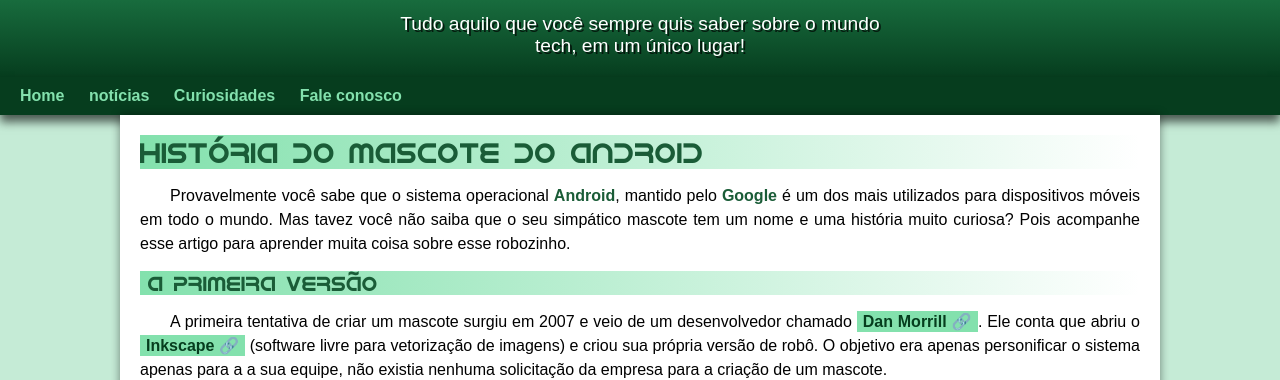
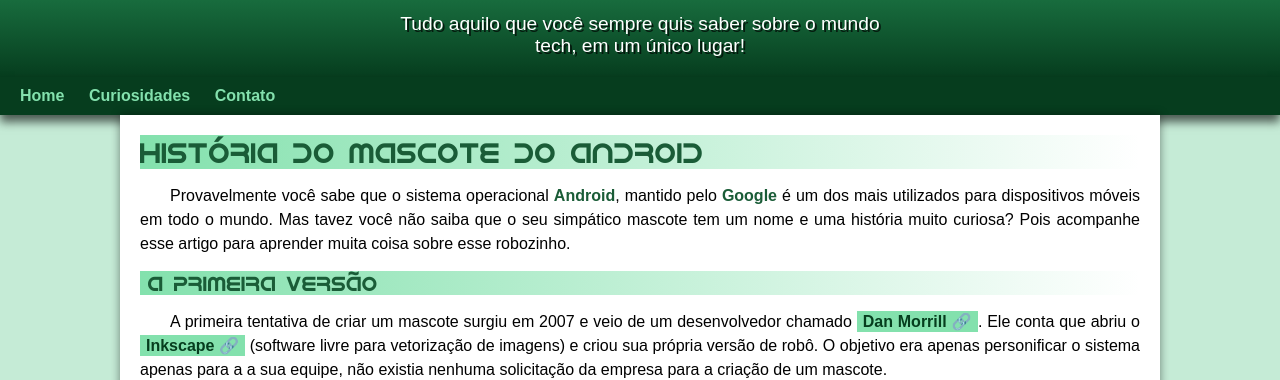
Before and after one commit to Fabricio-Gabriel/prototipo-site, a plain HTML site: page index.html in a window 1280 px wide. Shown: the part 99-479 px from the top of the page. Drawn offline with Linux system fonts and the light colour scheme.

Commit message:
alteração de opções no menu

```diff
--- a/index.html
+++ b/index.html
@@ -15,9 +15,8 @@
     </header>
     <nav>
         <a href="#">Home</a>
-        <a href="#">notícias</a>
         <a href="#">Curiosidades</a>
-        <a href="#">Fale conosco</a>
+        <a href="#">Contato</a>
     </nav>
     <main>
         <article>
```
